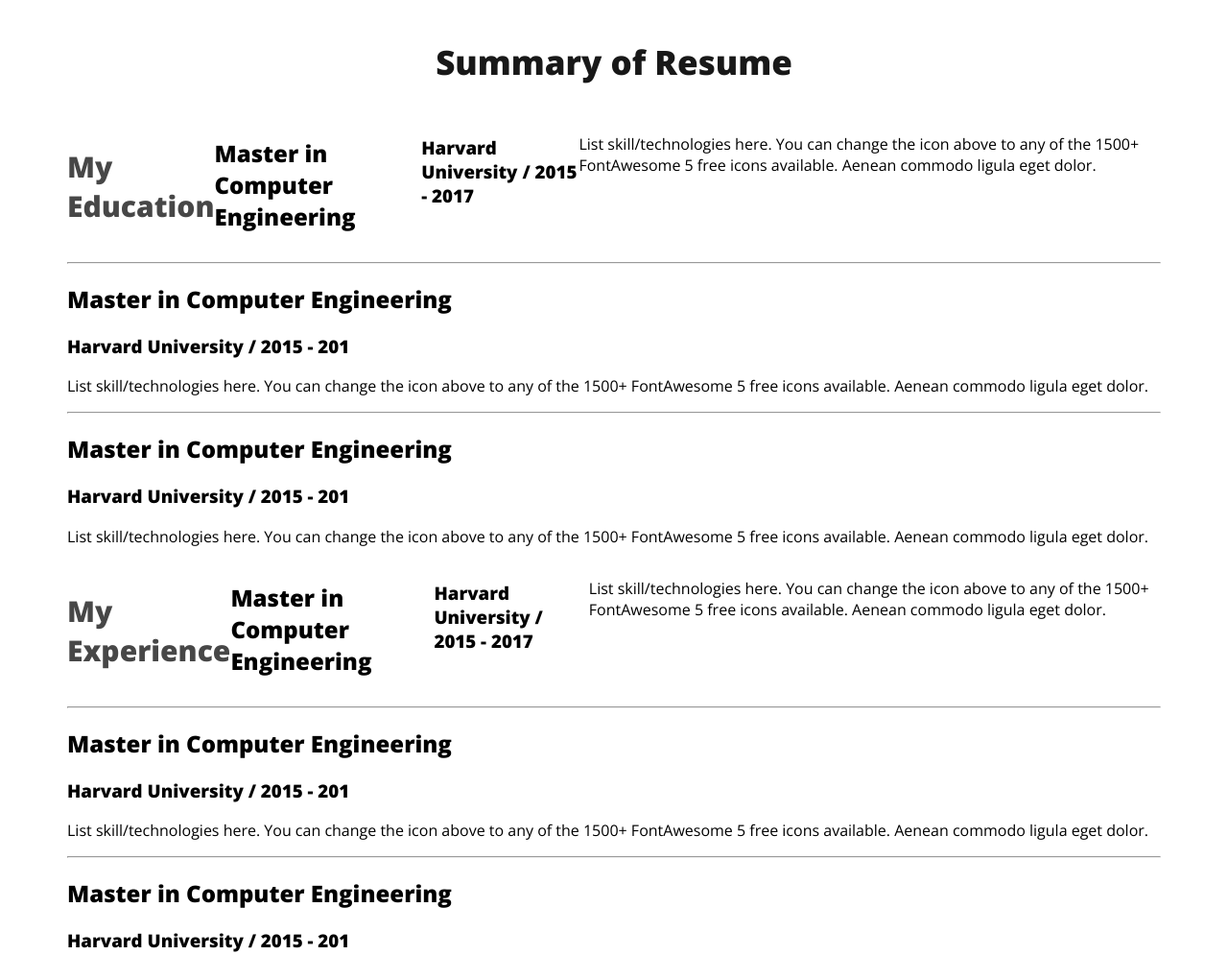
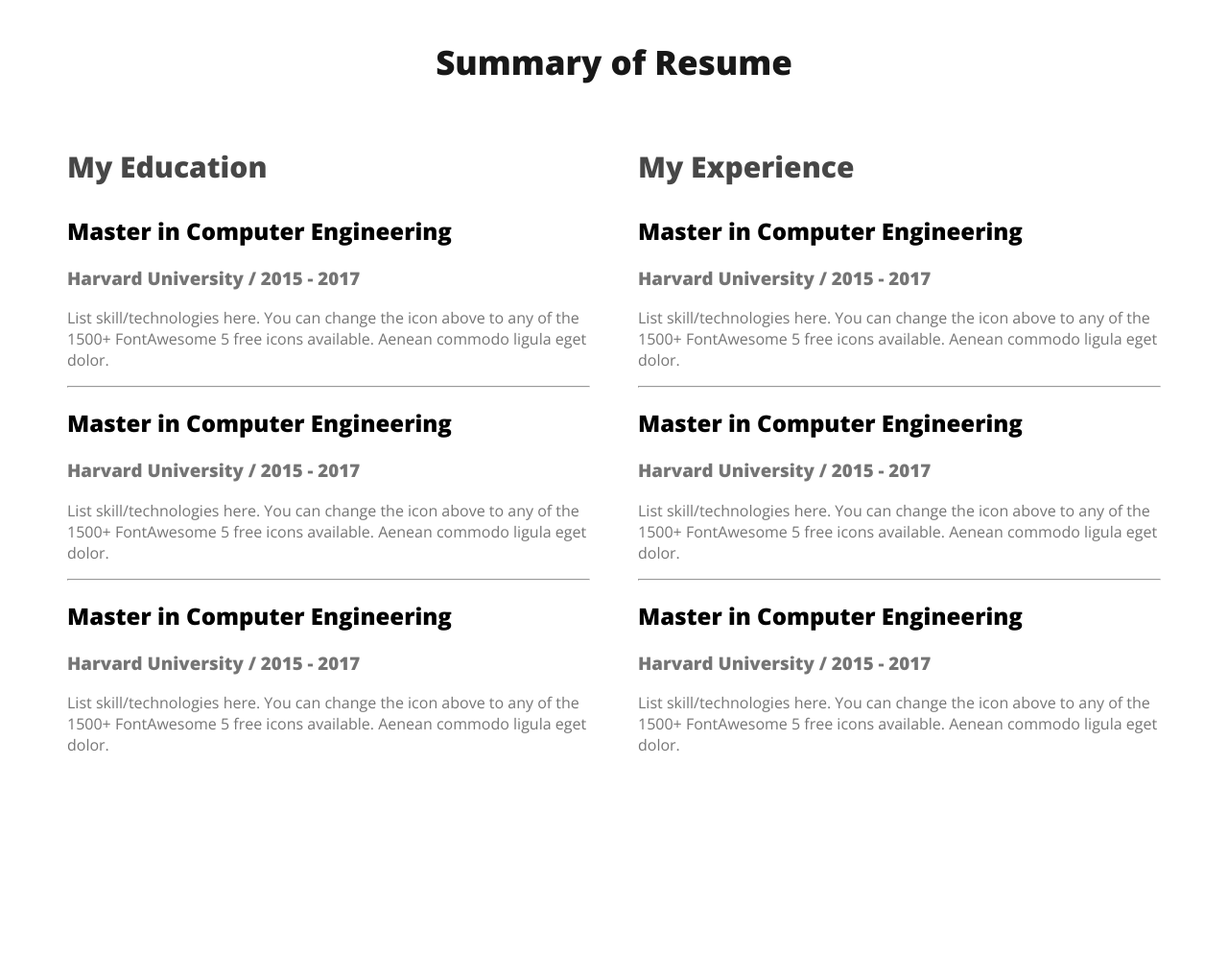
Before and after one commit to atik247/developer-portfolio, a plain HTML site: page index.html in a window 1280 px wide. Shown: the part 2220-3215 px from the top of the page at 96% size. After the commit the page ends 3031 px from the top, so only its background shows below. Drawn offline with nearby package versions, Linux system fonts and the light colour scheme.

Commit message:
skill section completed

```diff
--- a/Styles/portfolio.css
+++ b/Styles/portfolio.css
@@ -167,6 +167,10 @@
     font-size: 30px;
     font-weight: 700;
 }
-.resume-column{
+.resume-container{
     display: flex;
+    gap: 50px;
 }
+.resume-item-institute, .resume-item-description{
+    color: #757575;
+}
--- a/index.html
+++ b/index.html
@@ -97,55 +97,48 @@
             <div class="resume-container">
                 <div class="resume-column">
                     <h3 class="resume-column-title">My Education</h3>
-                <div class="resume-item"></div>
+                    <div class="resume-item">
                         <h2 class="resume-item-title">Master in Computer Engineering</h2>
                         <h3 class="resume-item-institute">Harvard University / 2015 - 2017</h3>
-                    <p class="resume-item-description">
-                        List skill/technologies here. You can change the icon above
+                        <p class="resume-item-description">List skill/technologies here. You can change the icon above
                             to any of the 1500+ FontAwesome 5 free icons available. Aenean commodo ligula eget dolor.</p>
                     </div>
                     <hr>
-                <div class="resume-item"></div>
+                    <div class="resume-item">
                         <h2 class="resume-item-title">Master in Computer Engineering</h2>
-                    <h3 class="resume-item-institute">Harvard University / 2015 - 201</h3>
-                    <p class="resume-item-description">
-                        List skill/technologies here. You can change the icon above
+                        <h3 class="resume-item-institute">Harvard University / 2015 - 2017</h3>
+                        <p class="resume-item-description">List skill/technologies here. You can change the icon above
                             to any of the 1500+ FontAwesome 5 free icons available. Aenean commodo ligula eget dolor.</p>
                     </div>
                     <hr>
-                <div class="resume-item"></div>
+                    <div class="resume-item">
                         <h2 class="resume-item-title">Master in Computer Engineering</h2>
-                    <h3 class="resume-item-institute">Harvard University / 2015 - 201</h3>
-                    <p class="resume-item-description">
-                        List skill/technologies here. You can change the icon above
-                        to any of the 1500+ FontAwesome 5 free icons available. Aenean commodo ligula eget dolor.
-                    </p>
+                        <h3 class="resume-item-institute">Harvard University / 2015 - 2017</h3>
+                        <p class="resume-item-description">List skill/technologies here. You can change the icon above
+                            to any of the 1500+ FontAwesome 5 free icons available. Aenean commodo ligula eget dolor.</p>
+                    </div>
                 </div>
                 <div class="resume-column">
                     <h3 class="resume-column-title">My Experience</h3>
-                    <div class="resume-item"></div>
+                    <div class="resume-item">
                         <h2 class="resume-item-title">Master in Computer Engineering</h2>
                         <h3 class="resume-item-institute">Harvard University / 2015 - 2017</h3>
-                    <p class="resume-item-description">
-                        List skill/technologies here. You can change the icon above
+                        <p class="resume-item-description">List skill/technologies here. You can change the icon above
                             to any of the 1500+ FontAwesome 5 free icons available. Aenean commodo ligula eget dolor.</p>
                     </div>
                     <hr>
-                <div class="resume-item"></div>
+                    <div class="resume-item">
                         <h2 class="resume-item-title">Master in Computer Engineering</h2>
-                    <h3 class="resume-item-institute">Harvard University / 2015 - 201</h3>
-                    <p class="resume-item-description">
-                        List skill/technologies here. You can change the icon above
+                        <h3 class="resume-item-institute">Harvard University / 2015 - 2017</h3>
+                        <p class="resume-item-description">List skill/technologies here. You can change the icon above
                             to any of the 1500+ FontAwesome 5 free icons available. Aenean commodo ligula eget dolor.</p>
                     </div>
                     <hr>
-                <div class="resume-item"></div>
+                    <div class="resume-item">
                         <h2 class="resume-item-title">Master in Computer Engineering</h2>
-                    <h3 class="resume-item-institute">Harvard University / 2015 - 201</h3>
-                    <p class="resume-item-description">
-                        List skill/technologies here. You can change the icon above
-                        to any of the 1500+ FontAwesome 5 free icons available. Aenean commodo ligula eget dolor.
-                    </p>
+                        <h3 class="resume-item-institute">Harvard University / 2015 - 2017</h3>
+                        <p class="resume-item-description">List skill/technologies here. You can change the icon above
+                            to any of the 1500+ FontAwesome 5 free icons available. Aenean commodo ligula eget dolor.</p>
                     </div>
                 </div>
             </div>
```
Lines whose indentation alone changed are shown as unchanged.
